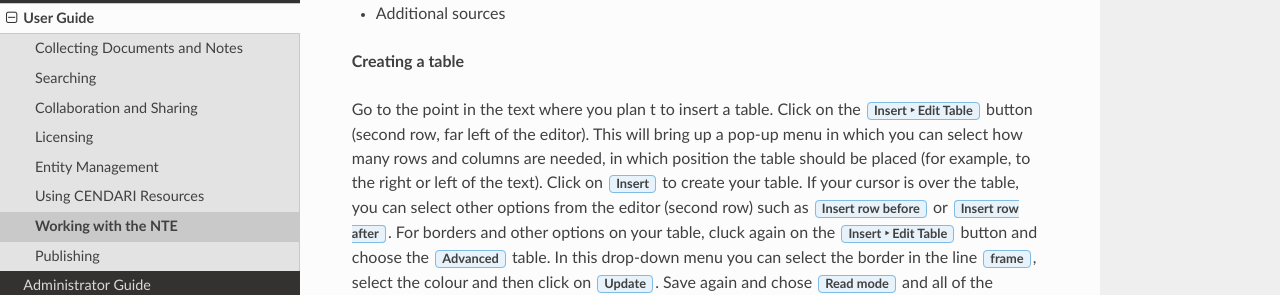
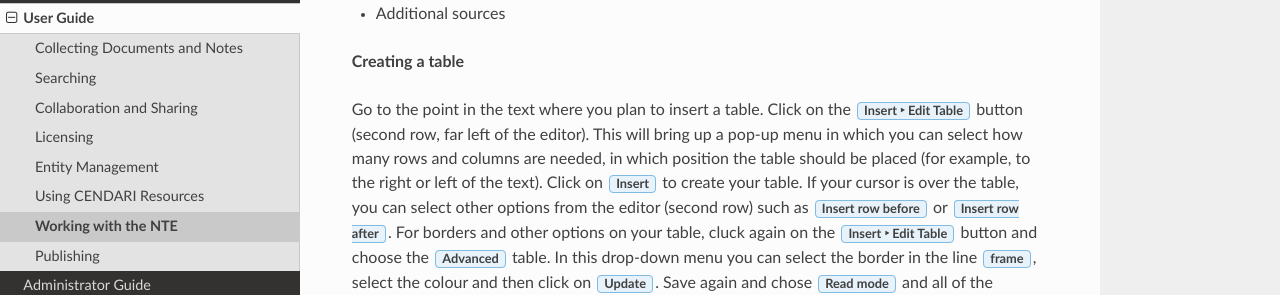
Before and after one commit to CENDARI/documentation, a Sphinx documentation site: the page built from source/user/writing_arg.rst, in a window 1280 px wide and 900 px high, scrolled down 986 px. Shown: the part 158-453 px from the top of the window. Built offline with Sphinx 7.4.7 and the Read the Docs theme 2.0.0, drawn with Linux system fonts in a browser that asks for light colours; pages that are not in the unit, such as notebooks, are missing from menus.

Commit message:
upgrade sphinx and readthedoctheme

```diff
--- a/requirements.txt
+++ b/requirements.txt
@@ -1,6 +1,6 @@
 # Main dependencies for compilation
-sphinx==1.2.3
-sphinx_rtd_theme==0.1.6
+sphinx==1.3.1
+sphinx_rtd_theme==0.1.8
 pygments==1.6
 
 # additional sphinx plugins
--- a/source/user/writing_arg.rst
+++ b/source/user/writing_arg.rst
@@ -34,7 +34,7 @@
 
 **Creating a table**
 
-Go to the point in the text where you plan t to insert a
+Go to the point in the text where you plan to insert a
 table. Click on the :menuselection:`Insert --> Edit Table` button (second row,
 far left of the editor). This will bring up a pop-up menu in
 which you can select how many rows and columns are
```
